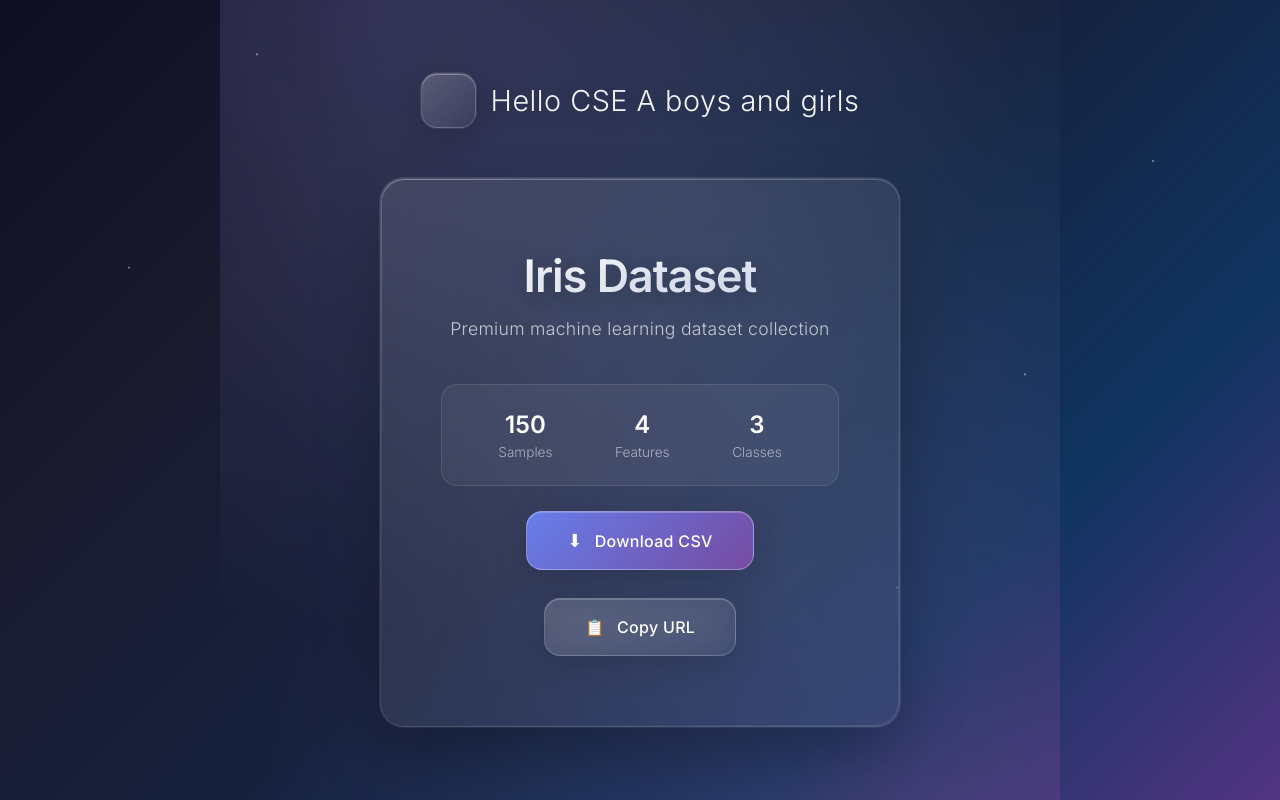
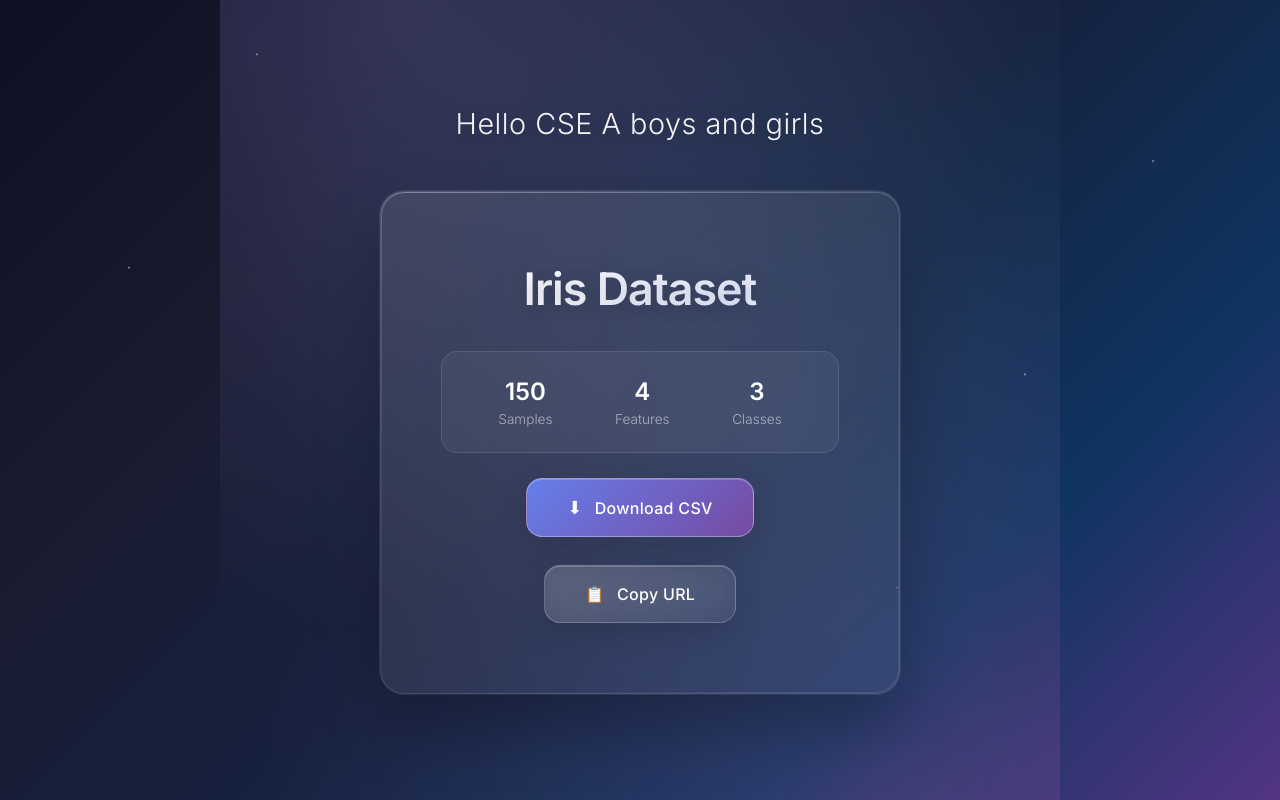
Before and after one commit to thisiskarthick-5/iris-data-downloadable, a plain HTML site: page index.html in a window 1280 px wide. Shown: the top 800 px of the page. Drawn offline with Linux system fonts and the light colour scheme.

Commit message:
Fix HTML structure and add missing elements.

```diff
--- a/index.html
+++ b/index.html
@@ -291,12 +291,12 @@
     </div>
 
     <div class="header">
-        <div class="logo"></div>
+
         Hello CSE A boys and girls
     </div>
     <div class="container">
         <h1>Iris Dataset</h1>
-        <p class="subtitle">Premium machine learning dataset collection</p>
+
 
         <div class="stats">
             <div class="stat">
```
